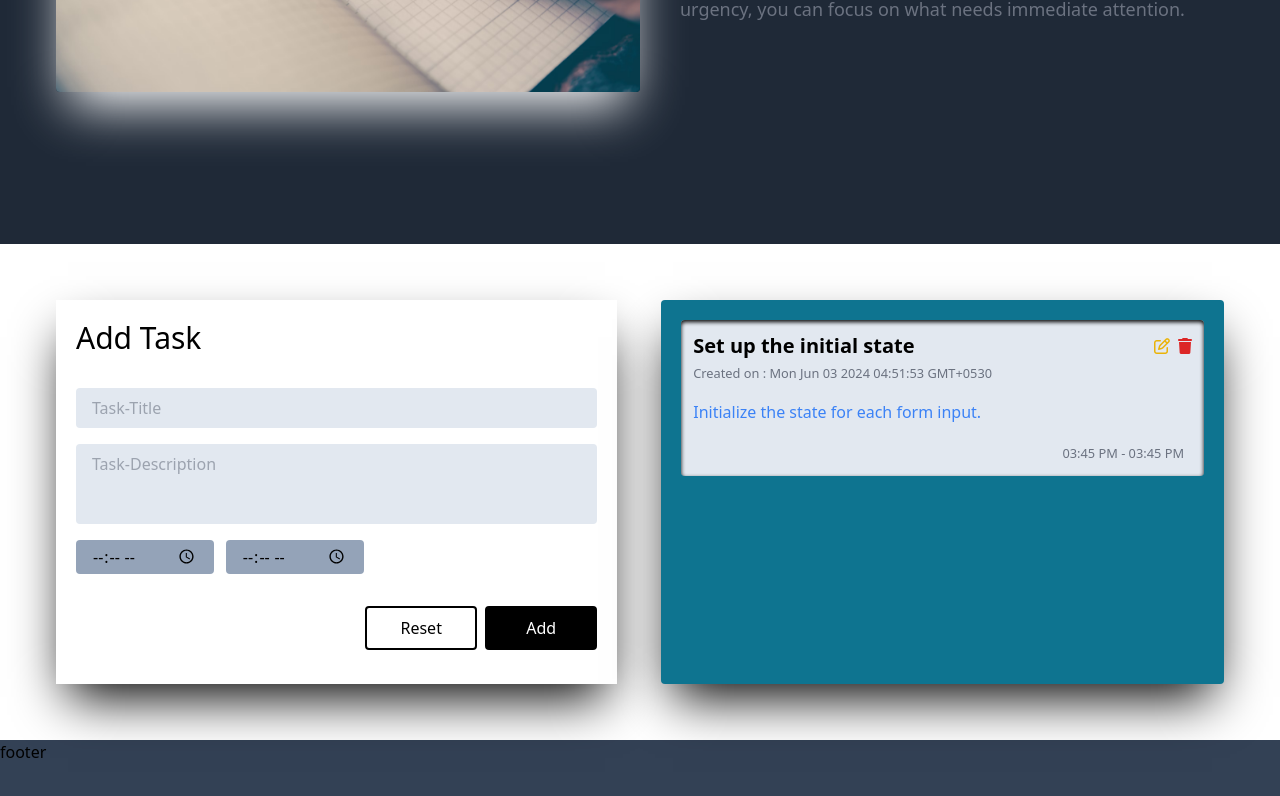
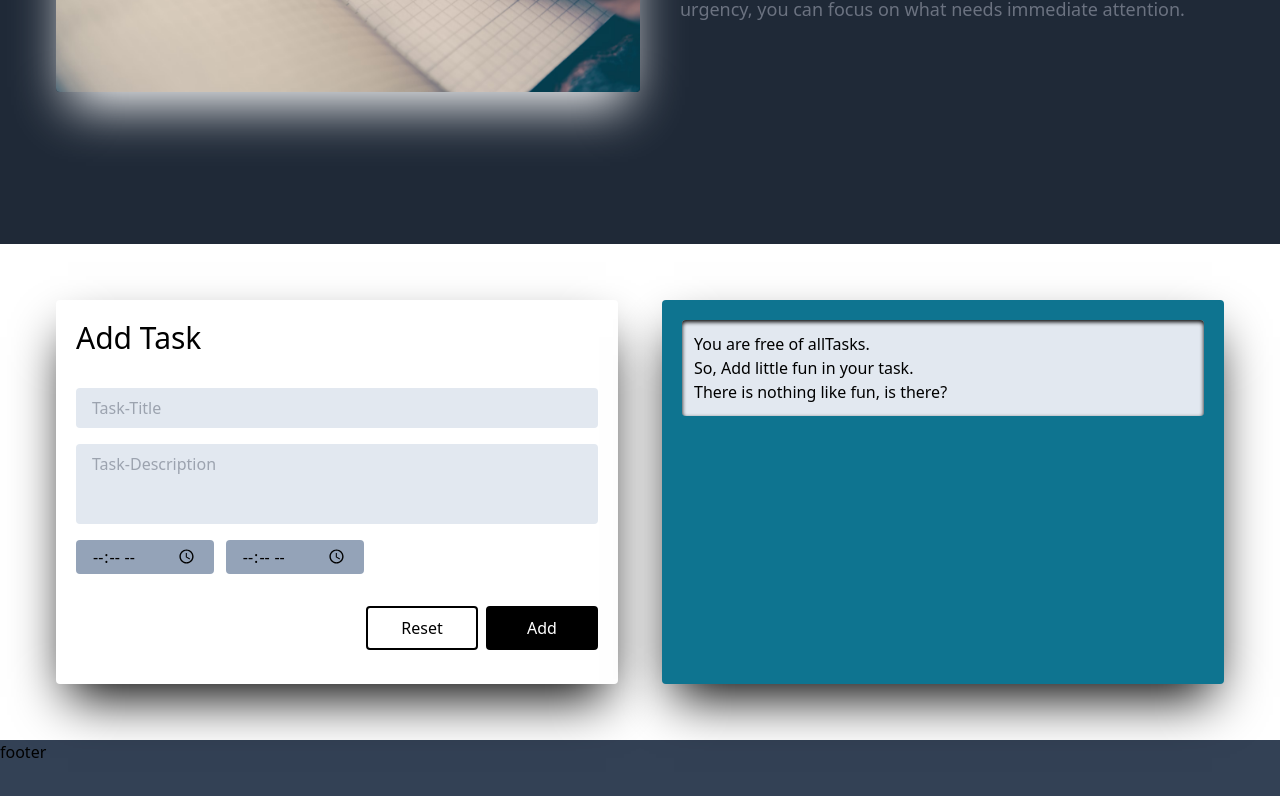
Before and after one commit to dexterflex/taskify, a React (Vite) app: page / in a window 1280 px wide. Shown: the part 1105-1901 px from the top of the page. Built offline with nearby package versions, Linux system fonts and the light colour scheme.

Commit message:
edit and delete added

```diff
--- a/src/components/Task.jsx
+++ b/src/components/Task.jsx
@@ -1,138 +1,225 @@
-import React, { useState } from 'react'
-import gsap from 'gsap'
-import { useGSAP } from '@gsap/react'
-import ScrollTrigger from 'gsap/ScrollTrigger'
+import React, { useState } from "react";
+import gsap from "gsap";
+import { useGSAP } from "@gsap/react";
+import ScrollTrigger from "gsap/ScrollTrigger";
 
+// Task function
 const Task = () => {
     gsap.registerPlugin(ScrollTrigger);
-
+    // animation
     useGSAP(() => {
-        gsap.from('.from-left', {
+        gsap.from(".from-left", {
             scrollTrigger: {
-                trigger: '.from-left',
-                start: 'top 100%',
+                trigger: ".from-left",
+                start: "center 100%",
                 toggleActions: "play none none none",
             },
             opacity: 0,
-            y: '150px',
-            duration: .8,
-            ease: 'Power2.inOut',
-        })
-    })
+            y: "150px",
+            duration: 1,
+            ease: "Power2.inOut",
+        });
+    });
     useGSAP(() => {
-        gsap.from('.from-right', {
+        gsap.from(".from-right", {
             scrollTrigger: {
-                trigger: '.from-right',
-                start: 'top 100%',
+                trigger: ".from-right",
+                start: "center 100%",
                 toggleActions: "play none none none",
             },
             opacity: 0,
-            y: '150px',
-            duration: .8,
-            ease: 'Power2.inOut',
-        })
-    })
+            y: "150px",
+            duration: 1,
+            ease: "Power2.inOut",
+        });
+    });
 
-    let [tasks, addTask] = useState([{
-        "id": 1,
-        "title": "Set up the initial state",
-        "desc": "Initialize the state for each form input.",
-        "start": "03:45 PM",
-        "end": "03:45 PM",
-        "created": "Mon Jun 03 2024 04:51:53 GMT+0530"
-    }]);
-
-    // temporary task
-    let tempTask = {
-        "id": "",
+    // hooks
+    const [allTasks, setAllTasks] = useState([]);
+    const [currentTask, setCurrentTask] = useState({
+        "index": "",
         "title": "",
-        "desc": "",
+        "description": "",
         "start": "",
         "end": "",
-        "created": ""
+    });
+
+    // handlers functions
+
+    // handles the changes in form fields
+    function handleChange(event) {
+        let { name, value } = event.target;
+        let cpyCurrentTask = { ...currentTask };
+        cpyCurrentTask[name] = value;
+        setCurrentTask(cpyCurrentTask);
     }
-    function handleCurrTask(title, desc, start, end) {
-        tempTask.id = tasks.length + 1;
-        if (title) {
-            tempTask.title = title;
+
+    // handing form submission
+    function handleSubmit(event) {
+        event.preventDefault();
+        if (currentTask.index !== "") {
+            let cpyCurrentTask = { ...currentTask };
+            let index = cpyCurrentTask.index;
+            cpyCurrentTask.index = "";
+
+            let cpyAllTasks = [...allTasks];
+            cpyAllTasks[index] = cpyCurrentTask;
+            setAllTasks(cpyAllTasks);
         }
-        if (desc) {
-            tempTask.desc = desc;
+        else {
+            setAllTasks([...allTasks, currentTask]);
         }
-        if (start) {
-            tempTask.start = start;
+        resetCurrentTask()
+    }
+
+    //  reset current task i.e make the form fields empty
+    function resetCurrentTask() {
+        setCurrentTask({
+            "index": "",
+            "title": "",
+            "description": "",
+            "start": "",
+            "end": "",
+        })
+    }
+
+    // edit the tasks
+    function edit(task, index) {
+        let cpyCurrentTask = { ...task };
+        cpyCurrentTask.index = index;
+        setCurrentTask(cpyCurrentTask);
+    }
+
+    // removes element from all tasks
+    function remove(index) {
+        let sure = confirm("Are you sure");
+        if (sure) {
+            let cpyAllTasks = allTasks.splice(1, 1)
+            setAllTasks(cpyAllTasks)
         }
-        if (end) {
-            tempTask.end = end;
+        else {
+            console.log("something wrong")
         }
     }
-    function handleAddTask(event) {
-        event.preventDefault()
-        let date = new Date();
-        let created = date.toLocaleDateString() + date.toLocaleTimeString()
-        tempTask.created = created;
-        if (tempTask.id && tempTask.title && tempTask.desc && tempTask.start && tempTask.end) {
-            let currTask = [...tasks]
-            currTask.push(tempTask);
-            addTask(currTask);
-            tempTask = {
-                "id": "",
-                "title": "",
-                "desc": "",
-                "start": "",
-                "end": "",
-                "created": ""
-            }
-        }
-    }
-    function Form() {
-        return (
-            <form onSubmit={(event) => handleAddTask(event)} className=' p-5 h-96 rounded'>
-                <h2 className='mb-8 text-3xl'>Add Task</h2>
-                <input type="text" name="task" id="task" placeholder='Task-Title' onChange={(e) => handleCurrTask(e.target.value, null, null, null)} required className='bg-slate-200 rounded block w-full mb-4 py-2 px-4 outline-none' />
-                <textarea name="task-desc" id="" cols="30" rows="10" placeholder='Task-Description' onChange={(e) => handleCurrTask(null, e.target.value, null, null)} required className='bg-slate-200 rounded block w-full h-20 mb-4 py-2 px-4 outline-none resize-none'></textarea>
-                <div className='flex gap-3 mb-8'>
-                    <input type="time" name="start-time" id="start-time" onChange={(e) => handleCurrTask(null, null, e.target.value, null)} required className='bg-slate-400 py-1 px-4 rounded' />
-                    <input type="time" name="end-time" id="end-time" onChange={(e) => handleCurrTask(null, null, null, e.target.value)} required className='bg-slate-400 py-1 px-4 rounded' />
-                </div>
-                <div className='flex justify-end gap-2'>
-                    <button type='reset' className='rounded text-black py-2 w-28 bg-white border-2 border-black transition-all duration-300 ease-in-out hover:bg-black hover:text-white'>Reset</button>
-                    <button type='submit' className='rounded text-white py-2 w-28 bg-black border-2 border-black transition-all duration-300 ease-in-out hover:bg-white hover:text-black'>Add</button>
-                </div>
-            </form>
-        )
+
+    function convertTo12HourFormat(time24) {
+        // Split the input string to get hours and minutes
+        let [hours, minutes] = time24.split(':');
+
+        // Convert hours to an integer
+        hours = parseInt(hours);
+
+        // Determine AM or PM suffix
+        let period = hours >= 12 ? 'PM' : 'AM';
+
+        // Convert hours to 12-hour format
+        hours = hours % 12 || 12;  // The `|| 12` handles the case when `hours` is 0
+
+        // Return the formatted time
+        return `${hours}:${minutes} ${period}`;
     }
 
     return (
-        <div className=' bg-white md:p-14 px-5 py-9 flex flex-col md:flex-row gap-11'>
-            <div className='from-left md:w-1/2  shadow-2xl shadow-black'>
-                <Form />
+        <div className=" bg-white md:p-14 px-5 py-9 flex flex-col md:flex-row gap-11 ">
+            {/* form  */}
+            <div className="from-left  p-5 h-96 rounded md:w-1/2  shadow-2xl shadow-black">
+                <form onSubmit={handleSubmit}>
+                    <h2 className="mb-8 text-3xl">{currentTask.index === "" ? "Add Task" : "Update Task"}</h2>
+                    <input
+                        type="text"
+                        name="title"
+                        value={currentTask.title}
+                        onChange={handleChange}
+                        placeholder="Task-Title"
+                        className="bg-slate-200 rounded block w-full mb-4 py-2 px-4 outline-none"
+                        required
+                    />
+                    <textarea
+                        name="description"
+                        value={currentTask.description}
+                        onChange={handleChange}
+                        placeholder="Task-Description"
+                        className="bg-slate-200 rounded block w-full h-20 mb-4 py-2 px-4 outline-none resize-none"
+                        required
+                    ></textarea>
+                    <div className="flex gap-3 mb-8">
+                        <input
+                            type="time"
+                            name="start"
+                            value={currentTask.start}
+                            onChange={handleChange}
+                            className="bg-slate-400 py-1 px-4 rounded"
+                            required
+                        />
+                        <input
+                            type="time"
+                            name="end"
+                            value={currentTask.end}
+                            onChange={handleChange}
+                            className="bg-slate-400 py-1 px-4 rounded"
+                            required
+                        />
+                    </div>
+                    <div className="flex justify-end gap-2">
+                        <button
+                            type="reset" onClick={resetCurrentTask}
+                            className="rounded text-black py-2 w-28 bg-white border-2 border-black transition-all duration-300 ease-in-out hover:bg-black hover:text-white"
+                        >
+                            Reset
+                        </button>
+                        <button
+                            type="submit"
+                            className="rounded text-white py-2 w-28 bg-black border-2 border-black transition-all duration-300 ease-in-out hover:bg-white hover:text-black"
+                        >
+                            Add
+                        </button>
+                    </div>
+                </form>
             </div>
-            {/* all tasks  */}
-            <div className='from-right md:w-1/2 shadow-2xl bg-cyan-700 shadow-black p-5 rounded flex flex-col gap-5 h-96 overflow-scroll '>
-                {
-                    tasks.map(task => {
+
+            {/* all allTasks  */}
+            <div className="from-right md:w-1/2 shadow-2xl bg-cyan-700 shadow-black p-5 rounded flex flex-col gap-5 h-96 overflow-scroll ">
+                {allTasks.length == 0 ? (
+                    <div className="bg-slate-200 rounded p-3  shadow-inner shadow-black">
+                        You are free of allTasks.
+                        <br />
+                        So, Add little fun in your task. <br /> There is nothing like fun,
+                        is there?
+                    </div>
+                ) : (
+                    allTasks.map((task, index) => {
                         return (
-                            <div className='bg-slate-200 rounded p-3  shadow-inner shadow-black' key={task.id}>
-                                <div className='flex justify-between items-center'>
-                                    <h2 className='font-bold text-xl text-black'>{task.title}</h2>
-                                    <div className='flex gap-2'>
-                                        <a href="" className='text-yellow-500'><i className="fa-regular fa-pen-to-square"></i></a>
-                                        <a href="" className='text-red-600'><i className="fa-solid fa-trash"></i></a>
+                            <div
+                                className="bg-slate-200 rounded p-3  shadow-inner shadow-black"
+                                key={index}
+                            >
+                                <div className="flex justify-between items-center">
+                                    <h2 className="font-bold text-xl text-black">{task.title}</h2>
+                                    <div className="flex gap-2">
+                                        <a onClick={() => edit(task, index)} className="text-yellow-500">
+                                            <i className="fa-regular fa-pen-to-square"></i>
+                                        </a>
+                                        <a onClick={() => remove(index)} className="text-red-600">
+                                            <i className="fa-solid fa-trash"></i>
+                                        </a>
                                     </div>
                                 </div>
-                                <small className='text-gray-500'>Created on : {task.created}</small>
-                                <p className='mt-4 text-blue-500'>{task.desc}</p>
-                                <div className='text-gray-500 text-end pt-4 px-2'>
-                                    <small>{task.start} - {task.end}</small>
+                                <small className="text-gray-500">
+                                    Created on : {task.created}
+                                </small>
+                                <p className="mt-4 text-blue-500">{task.description}</p>
+                                <div className="text-gray-500 text-end pt-4 px-2">
+                                    <small>
+                                        {convertTo12HourFormat(task.start)} - {convertTo12HourFormat(task.end)}
+                                    </small>
                                 </div>
-                            </div >
-                        )
+                            </div>
+                        );
                     })
-                }
+                )}
             </div>
         </div>
-    )
-}
+    );
+};
 
-export default Task
+export default Task;
--- /dev/null
+++ b/src/components/Testing.js
@@ -0,0 +1,48 @@
+import React from "react";
+
+const Testing = () => {
+  return (
+    <div className="from-right md:w-1/2 shadow-2xl bg-cyan-700 shadow-black p-5 rounded flex flex-col gap-5 h-96 overflow-scroll ">
+      {allTasks.length == 0 ? (
+        <div className="bg-slate-200 rounded p-3  shadow-inner shadow-black">
+          You are free of allTasks.
+          <br />
+          So, Add little fun in your task. <br /> There is nothing like fun, is
+          there?
+        </div>
+      ) : (
+        allTasks.map((task, index) => {
+          return (
+            <div
+              className="bg-slate-200 rounded p-3  shadow-inner shadow-black"
+              key={index}
+            >
+              <div className="flex justify-between items-center">
+                <h2 className="font-bold text-xl text-black">{task.title}</h2>
+                <div className="flex gap-2">
+                  <a onClick={() => edit(index)} className="text-yellow-500">
+                    <i className="fa-regular fa-pen-to-square"></i>
+                  </a>
+                  <a onClick={() => remove(index)} className="text-red-600">
+                    <i className="fa-solid fa-trash"></i>
+                  </a>
+                </div>
+              </div>
+              <small className="text-gray-500">
+                Created on : {task.created}
+              </small>
+              <p className="mt-4 text-blue-500">{task.desc}</p>
+              <div className="text-gray-500 text-end pt-4 px-2">
+                <small>
+                  {task.start} - {task.end}
+                </small>
+              </div>
+            </div>
+          );
+        })
+      )}
+    </div>
+  );
+};
+
+export default Testing;
```
